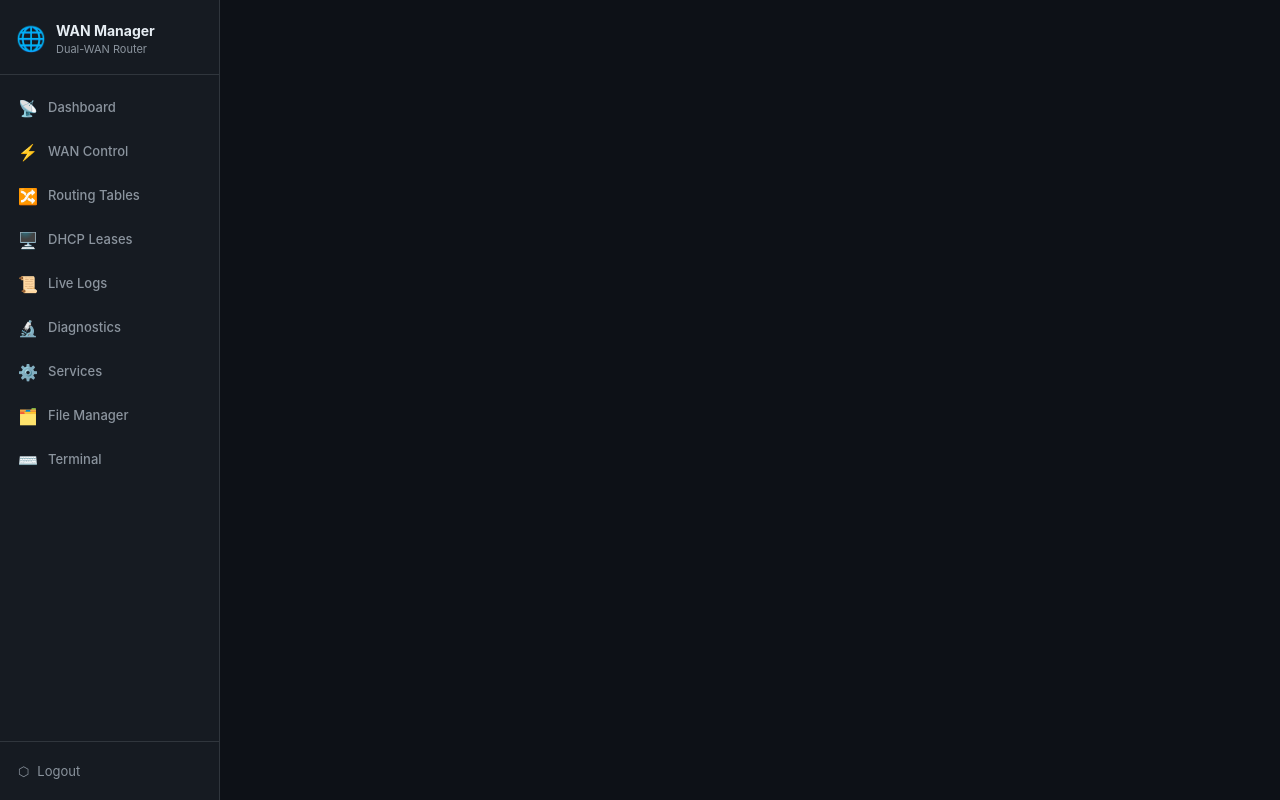
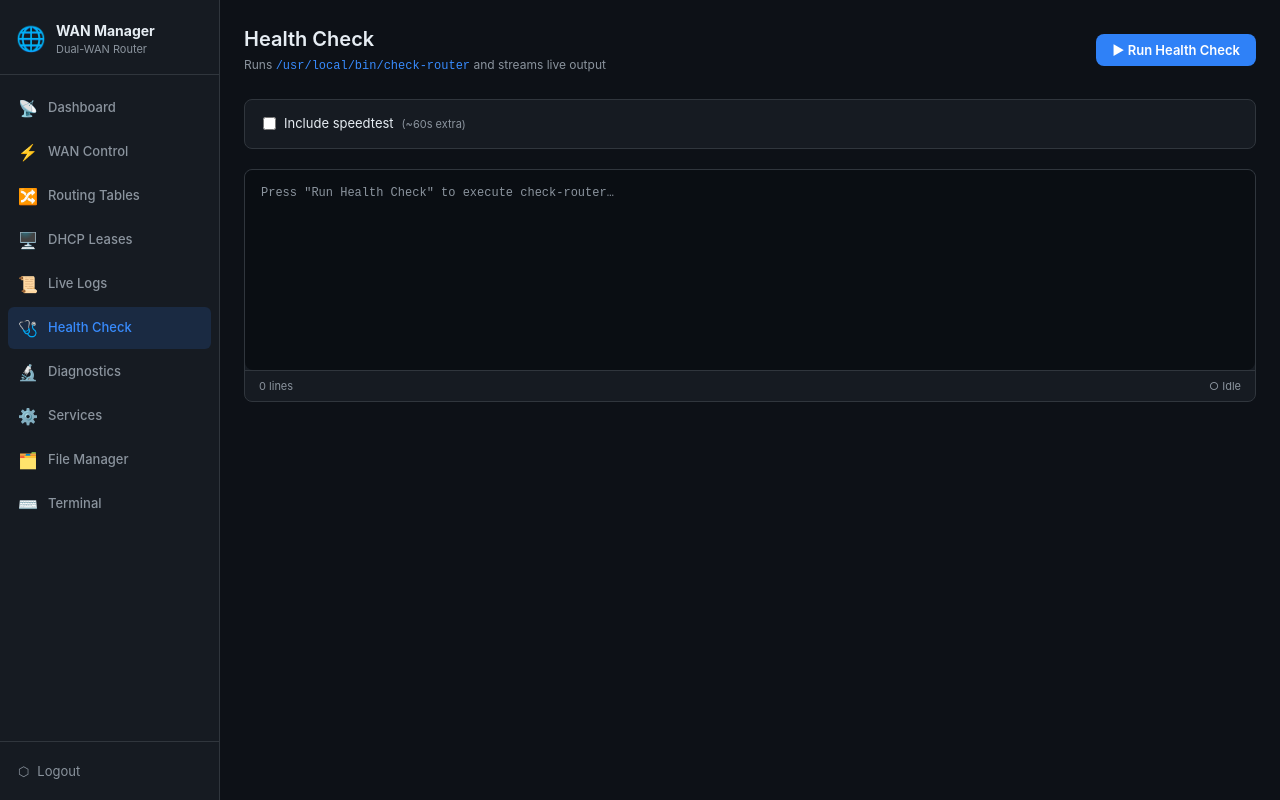
Before and after one commit to vohrakunal/wan-manager, a React (Vite) app in the folder client/: page /health in a window 1280 px wide. Built offline with nearby package versions, Linux system fonts and the light colour scheme; sample sign-in values are in the browser's storage.

Commit message:
updated for new paramters

```diff
--- a/client/src/App.jsx
+++ b/client/src/App.jsx
@@ -10,6 +10,7 @@ import Diagnostics from './pages/Diagnostics.jsx';
 import Terminal from './pages/Terminal.jsx';
 import Services from './pages/Services.jsx';
 import FileManager from './pages/FileManager.jsx';
+import HealthCheck from './pages/HealthCheck.jsx';
 import Login from './pages/Login.jsx';
 import { ToastProvider } from './components/Toast.jsx';
 import './App.css';
@@ -30,6 +31,7 @@ function ProtectedLayout() {
           <Route path="/terminal"    element={<Terminal />} />
           <Route path="/services"    element={<Services />} />
           <Route path="/files"       element={<FileManager />} />
+          <Route path="/health"      element={<HealthCheck />} />
         </Routes>
       </main>
     </div>
--- a/client/src/components/Sidebar.jsx
+++ b/client/src/components/Sidebar.jsx
@@ -7,6 +7,7 @@ const NAV = [
   { path: '/routing',     label: 'Routing Tables',   icon: '🔀' },
   { path: '/dhcp',        label: 'DHCP Leases',      icon: '🖥️' },
   { path: '/logs',        label: 'Live Logs',        icon: '📜' },
+  { path: '/health',      label: 'Health Check',     icon: '🩺' },
   { path: '/diagnostics', label: 'Diagnostics',      icon: '🔬' },
   { path: '/services',    label: 'Services',         icon: '⚙️' },
   { path: '/files',       label: 'File Manager',     icon: '🗂️' },
--- /dev/null
+++ b/client/src/pages/HealthCheck.jsx
@@ -0,0 +1,236 @@
+import React, { useState, useRef, useEffect } from 'react';
+
+// Classify each output line for colour + section grouping
+function classifyLine(line) {
+  const l = line.toLowerCase();
+  if (/✓|ok|up|pass|success|healthy|both wan|ecmp|active/i.test(line)) return 'ok';
+  if (/✗|fail|down|error|critical|unreachable|timeout|bad|wrong/i.test(line)) return 'error';
+  if (/warn|degraded|slow|high latency|packet loss|check/i.test(line)) return 'warn';
+  if (/={3,}|-{3,}|#{3,}|\[.*\]/i.test(line)) return 'heading';
+  return 'normal';
+}
+
+const LINE_COLORS = {
+  ok:      'var(--green)',
+  error:   'var(--red)',
+  warn:    'var(--yellow)',
+  heading: 'var(--accent2)',
+  normal:  'var(--text)',
+};
+
+function OutputLine({ line }) {
+  const kind = classifyLine(line);
+  return (
+    <div style={{
+      color: LINE_COLORS[kind],
+      fontFamily: "'SFMono-Regular', Consolas, monospace",
+      fontSize: 12,
+      lineHeight: 1.7,
+      whiteSpace: 'pre-wrap',
+      wordBreak: 'break-all',
+      fontWeight: kind === 'heading' ? 700 : 400,
+      borderLeft: kind === 'heading' ? '3px solid var(--accent)' : '3px solid transparent',
+      paddingLeft: kind === 'heading' ? 8 : 8,
+      marginTop: kind === 'heading' ? 8 : 0,
+    }}>
+      {line}
+    </div>
+  );
+}
+
+export default function HealthCheck() {
+  const [lines, setLines]         = useState([]);
+  const [running, setRunning]     = useState(false);
+  const [done, setDone]           = useState(false);
+  const [exitCode, setExitCode]   = useState(null);
+  const [speedtest, setSpeedtest] = useState(false);
+  const [elapsed, setElapsed]     = useState(0);
+  const esRef     = useRef(null);
+  const timerRef  = useRef(null);
+  const bottomRef = useRef(null);
+  const startRef  = useRef(null);
+
+  // Auto-scroll
+  useEffect(() => {
+    bottomRef.current?.scrollIntoView({ behavior: 'smooth' });
+  }, [lines]);
+
+  // Elapsed timer
+  useEffect(() => {
+    if (running) {
+      startRef.current = Date.now();
+      timerRef.current = setInterval(() => {
+        setElapsed(Math.floor((Date.now() - startRef.current) / 1000));
+      }, 500);
+    } else {
+      clearInterval(timerRef.current);
+    }
+    return () => clearInterval(timerRef.current);
+  }, [running]);
+
+  function stop() {
+    esRef.current?.close();
+    esRef.current = null;
+    setRunning(false);
+  }
+
+  function run() {
+    if (running) { stop(); return; }
+
+    setLines([]);
+    setDone(false);
+    setExitCode(null);
+    setElapsed(0);
+    setRunning(true);
+
+    const token = localStorage.getItem('token');
+    const url = `/api/diagnostics/check-router?speedtest=${speedtest ? 1 : 0}&token=${token}`;
+    const es = new EventSource(url);
+    esRef.current = es;
+
+    es.onmessage = e => {
+      try {
+        const msg = JSON.parse(e.data);
+        if (msg.type === 'line') {
+          setLines(prev => [...prev, msg.line]);
+        } else if (msg.type === 'done') {
+          setExitCode(msg.code);
+          setDone(true);
+        } else if (msg.type === 'end') {
+          stop();
+        }
+      } catch {}
+    };
+
+    es.onerror = () => stop();
+  }
+
+  const okCount   = lines.filter(l => classifyLine(l) === 'ok').length;
+  const errCount  = lines.filter(l => classifyLine(l) === 'error').length;
+  const warnCount = lines.filter(l => classifyLine(l) === 'warn').length;
+
+  return (
+    <div>
+      {/* Header */}
+      <div className="page-header">
+        <div>
+          <div className="page-title">Health Check</div>
+          <div style={{ fontSize: 12, color: 'var(--text2)', marginTop: 2 }}>
+            Runs <code style={{ color: 'var(--accent2)' }}>/usr/local/bin/check-router</code> and streams live output
+          </div>
+        </div>
+        <div style={{ display: 'flex', gap: 10, alignItems: 'center' }}>
+          {running && (
+            <span style={{ fontSize: 12, color: 'var(--text2)', fontFamily: 'monospace' }}>
+              {elapsed}s
+            </span>
+          )}
+          <button
+            onClick={run}
+            className={running ? 'btn-danger' : 'btn-primary'}
+            style={{ fontWeight: 600, minWidth: 140 }}
+          >
+            {running ? '⏹ Stop' : '▶ Run Health Check'}
+          </button>
+        </div>
+      </div>
+
+      {/* Options */}
+      <div className="card section-gap" style={{ padding: '14px 18px' }}>
+        <div style={{ display: 'flex', alignItems: 'center', gap: 24, flexWrap: 'wrap' }}>
+          <label style={{ display: 'flex', alignItems: 'center', gap: 8, cursor: 'pointer', fontSize: 13 }}>
+            <input
+              type="checkbox"
+              checked={speedtest}
+              onChange={e => setSpeedtest(e.target.checked)}
+              disabled={running}
+              style={{ width: 'auto', cursor: 'pointer', accentColor: 'var(--accent)' }}
+            />
+            Include speedtest <span style={{ fontSize: 11, color: 'var(--text2)' }}>(~60s extra)</span>
+          </label>
+
+          {/* Summary badges — only after a run */}
+          {(done || lines.length > 0) && (
+            <div style={{ display: 'flex', gap: 8, marginLeft: 'auto' }}>
+              {okCount > 0   && <span className="badge badge-green">{okCount} OK</span>}
+              {warnCount > 0 && <span className="badge badge-yellow">{warnCount} WARN</span>}
+              {errCount > 0  && <span className="badge badge-red">{errCount} FAIL</span>}
+              {done && exitCode === 0 && <span className="badge badge-green">Exit 0 — Passed</span>}
+              {done && exitCode !== 0 && <span className="badge badge-red">Exit {exitCode} — Issues found</span>}
+            </div>
+          )}
+        </div>
+      </div>
+
+      {/* Output panel */}
+      <div className="card" style={{ padding: 0 }}>
+        <div style={{
+          background: '#0a0e13',
+          borderRadius: 8,
+          padding: '14px 16px',
+          minHeight: 200,
+          maxHeight: 'calc(100vh - 340px)',
+          overflowY: 'auto',
+        }}>
+          {lines.length === 0 && !running && (
+            <div style={{ color: 'var(--text2)', fontSize: 12, fontFamily: 'monospace' }}>
+              Press "Run Health Check" to execute check-router…
+            </div>
+          )}
+          {lines.map((line, i) => <OutputLine key={i} line={line} />)}
+          {running && lines.length === 0 && (
+            <div style={{ color: 'var(--text2)', fontSize: 12, fontFamily: 'monospace' }}>
+              <span className="spinner" style={{ width: 10, height: 10, borderWidth: 1.5 }} />
+              {' '}Starting check-router…
+            </div>
+          )}
+          {running && lines.length > 0 && (
+            <div style={{ color: 'var(--yellow)', fontSize: 12, fontFamily: 'monospace', marginTop: 4 }}>
+              <span className="spinner" style={{ width: 10, height: 10, borderWidth: 1.5 }} />
+              {' '}Running…
+            </div>
+          )}
+          <div ref={bottomRef} />
+        </div>
+
+        {/* Footer bar */}
+        <div style={{
+          padding: '7px 14px', fontSize: 11, color: 'var(--text2)',
+          borderTop: '1px solid var(--border)',
+          display: 'flex', justifyContent: 'space-between', alignItems: 'center',
+        }}>
+          <span>{lines.length} lines</span>
+          <div style={{ display: 'flex', gap: 10 }}>
+            {lines.length > 0 && (
+              <button
+                className="btn-secondary"
+                style={{ fontSize: 11, padding: '3px 10px' }}
+                onClick={() => {
+                  const blob = new Blob([lines.join('\n')], { type: 'text/plain' });
+                  const a = document.createElement('a');
+                  a.href = URL.createObjectURL(blob);
+                  a.download = `check-router-${new Date().toISOString().slice(0,19)}.txt`;
+                  a.click();
+                }}
+              >
+                ↓ Download
+              </button>
+            )}
+            {lines.length > 0 && !running && (
+              <button
+                className="btn-secondary"
+                style={{ fontSize: 11, padding: '3px 10px' }}
+                onClick={() => { setLines([]); setDone(false); setExitCode(null); }}
+              >
+                Clear
+              </button>
+            )}
+            <span style={{ color: running ? 'var(--yellow)' : done ? (exitCode === 0 ? 'var(--green)' : 'var(--red)') : 'var(--text2)' }}>
+              {running ? '● Running' : done ? (exitCode === 0 ? '✓ Done' : '✗ Done with errors') : '○ Idle'}
+            </span>
+          </div>
+        </div>
+      </div>
+    </div>
+  );
+}
```
Also changed, not shown: 1 other file (tests, documents, lock files or other folders).
